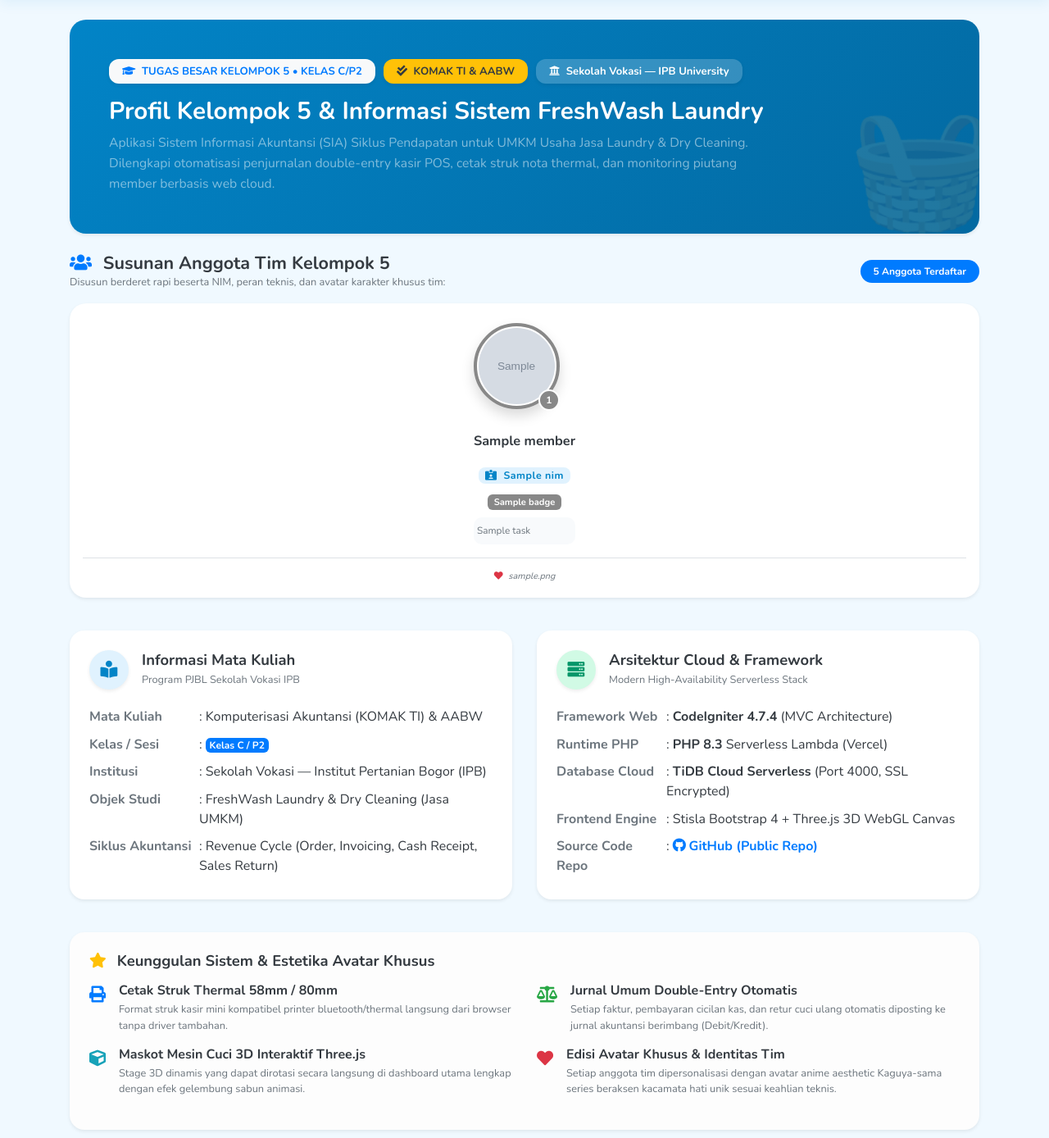
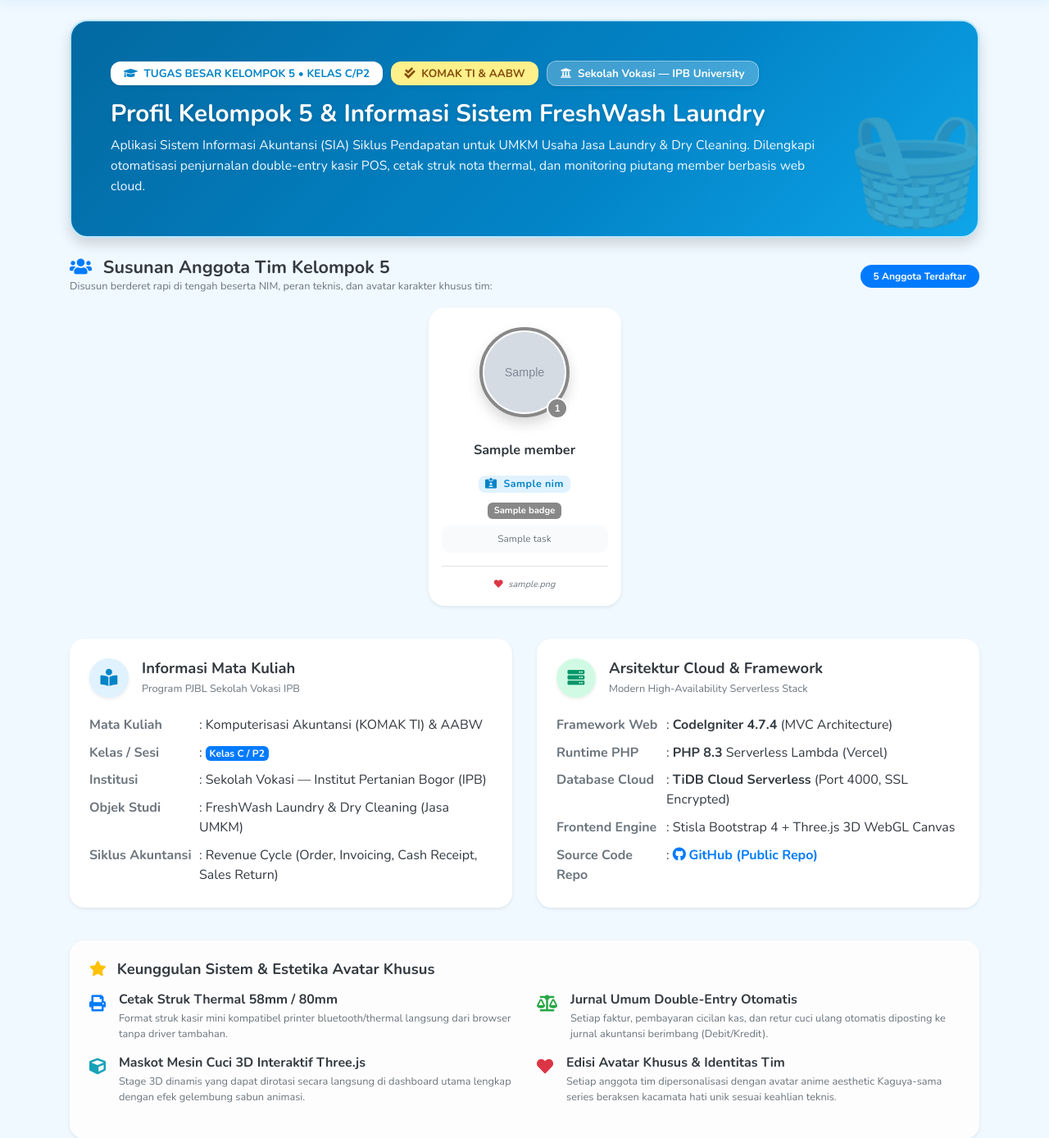
Before and after one commit to fauziiskandar02-coder/freshwash-laundry, a CodeIgniter 4 app: the page made by app/Views/info/public.php in a window 1280 px wide. Shown: the part 80-1468 px from the top of the page at 82% size. Run offline with PHP 8.4 and a stand-in for CodeIgniter, Linux system fonts and the light colour scheme; the template is opened without the code that fills it: most values are stand-ins (such as "Sample title", 1, 10 or a date in 2020); grey boxes marked "Sample" are stand-in pictures; some libraries are stand-ins or nearby versions.

Commit message:
Fix info banner white text bug, center photos and member cards, add 1-click quick login

```diff
--- a/app/Config/Routes.php
+++ b/app/Config/Routes.php
@@ -9,6 +9,7 @@ use CodeIgniter\Router\RouteCollection;
 // Auth Routes (Public)
 $routes->get('login', 'AuthController::login');
 $routes->post('login', 'AuthController::processLogin');
+$routes->get('quick-login', 'AuthController::quickLogin');
 $routes->get('register', 'AuthController::register');
 $routes->post('register', 'AuthController::processRegister');
 $routes->get('logout', 'AuthController::logout');
--- a/app/Views/info/content.php
+++ b/app/Views/info/content.php
@@ -1,87 +1,88 @@
-<!-- Header Info Banner -->
-<div class="card border-0 mb-4 shadow-sm" style="background: linear-gradient(135deg, #0284c7 0%, #0369a1 100%); border-radius: 20px; color: #ffffff; overflow: hidden; position: relative;">
-    <div style="position: absolute; right: -20px; bottom: -30px; font-size: 9rem; opacity: 0.12; pointer-events: none;">
+<!-- Header Info Banner (Custom Non-Card Container to Avoid Stisla Override) -->
+<div class="mb-4 shadow p-4 p-md-5" style="background: linear-gradient(135deg, #0369a1 0%, #0284c7 60%, #0ea5e9 100%) !important; border-radius: 22px; color: #ffffff !important; overflow: hidden; position: relative; border: 2px solid #bae6fd;">
+    <div style="position: absolute; right: -10px; bottom: -20px; font-size: 8.5rem; opacity: 0.18; pointer-events: none;">
         🧺
     </div>
-    <div class="card-body p-4 p-md-5 position-relative" style="z-index: 2;">
+    <div class="position-relative" style="z-index: 2;">
         <div class="d-flex flex-wrap align-items-center mb-3" style="gap: 10px;">
-            <span class="badge badge-light text-primary font-weight-bold px-3 py-2 shadow-sm" style="border-radius: 12px; font-size: 0.82rem;">
+            <span class="badge font-weight-bold px-3 py-2 shadow-sm" style="border-radius: 12px; font-size: 0.84rem; background: #ffffff !important; color: #0284c7 !important;">
                 <i class="fas fa-graduation-cap mr-1"></i> TUGAS BESAR KELOMPOK 5 &bull; KELAS C/P2
             </span>
-            <span class="badge badge-warning text-dark font-weight-bold px-3 py-2 shadow-sm" style="border-radius: 12px; font-size: 0.82rem;">
+            <span class="badge font-weight-bold px-3 py-2 shadow-sm" style="border-radius: 12px; font-size: 0.84rem; background: #fef08a !important; color: #854d0e !important;">
                 <i class="fas fa-check-double mr-1"></i> KOMAK TI &amp; AABW
             </span>
-            <span class="badge badge-info text-white font-weight-bold px-3 py-2 shadow-sm" style="border-radius: 12px; font-size: 0.82rem; background: rgba(255,255,255,0.2);">
+            <span class="badge font-weight-bold px-3 py-2 shadow-sm" style="border-radius: 12px; font-size: 0.84rem; background: rgba(255,255,255,0.25) !important; color: #ffffff !important; border: 1px solid rgba(255,255,255,0.4);">
                 <i class="fas fa-university mr-1"></i> Sekolah Vokasi &mdash; IPB University
             </span>
         </div>
-        <h1 class="font-weight-bold mb-2 text-white" style="font-size: 1.85rem; font-family: 'Nunito', sans-serif;">
+        <h1 class="font-weight-bold mb-2" style="font-size: 1.85rem; font-family: 'Nunito', sans-serif; color: #ffffff !important; text-shadow: 0 2px 4px rgba(0,0,0,0.15);">
             Profil Kelompok 5 &amp; Informasi Sistem FreshWash Laundry
         </h1>
-        <p class="mb-0 text-white-50" style="font-size: 0.98rem; max-width: 820px; line-height: 1.6;">
+        <p class="mb-0" style="font-size: 0.98rem; max-width: 860px; line-height: 1.6; color: #f0f9ff !important; font-weight: 500;">
             Aplikasi Sistem Informasi Akuntansi (SIA) Siklus Pendapatan untuk UMKM Usaha Jasa Laundry &amp; Dry Cleaning. Dilengkapi otomatisasi penjurnalan double-entry kasir POS, cetak struk nota thermal, dan monitoring piutang member berbasis web cloud.
         </p>
     </div>
 </div>
 
 <!-- ========================================================
-     DAFTAR ANGGOTA KELOMPOK 5 (BERDERET DENGAN FOTO AVATAR)
+     DAFTAR ANGGOTA KELOMPOK 5 (BERDERET & RATA TENGAH DENGAN FOTO AVATAR)
      ======================================================== -->
 <div class="d-flex justify-content-between align-items-center mb-3">
     <div>
         <h3 class="font-weight-bold text-dark mb-0" style="font-size: 1.35rem;">
             <i class="fas fa-users text-primary mr-2"></i> Susunan Anggota Tim Kelompok 5
         </h3>
-        <p class="text-muted small mb-0">Disusun berderet rapi beserta NIM, peran teknis, dan avatar karakter khusus tim:</p>
+        <p class="text-muted small mb-0">Disusun berderet rapi di tengah beserta NIM, peran teknis, dan avatar karakter khusus tim:</p>
     </div>
     <span class="badge badge-pill badge-primary px-3 py-2 font-weight-bold d-none d-sm-inline-block" style="border-radius: 20px;">
         5 Anggota Terdaftar
     </span>
 </div>
 
-<div class="row mb-4">
+<!-- 5 Member Cards Centered -->
+<div class="d-flex flex-wrap justify-content-center align-items-stretch mb-4" style="gap: 16px;">
     <?php foreach ($members as $idx => $m): ?>
-    <div class="col-12 col-sm-6 col-md-4 col-lg mb-3">
-        <div class="card h-100 border-0 shadow-sm text-center member-card" style="border-radius: 20px; transition: transform 0.25s ease, box-shadow 0.25s ease; border: 1px solid #e0f2fe; background: #ffffff;">
-            <div class="card-body p-3 d-flex flex-column align-items-center justify-content-between">
-                <div>
-                    <!-- Avatar Image with Halo Frame -->
-                    <div class="position-relative mb-3 mt-2" style="width: 105px; height: 105px;">
+    <div class="mb-3" style="flex: 1 1 200px; max-width: 235px; min-width: 195px;">
+        <div class="card h-100 border-0 shadow-sm text-center member-card" style="border-radius: 20px; transition: transform 0.25s ease, box-shadow 0.25s ease; border: 2px solid <?= $m['color'] ?>40; background: #ffffff;">
+            <div class="card-body p-3 d-flex flex-column align-items-center justify-content-between text-center">
+                <div class="w-100 d-flex flex-column align-items-center">
+                    <!-- Avatar Image Centered -->
+                    <div class="position-relative mb-3 mt-2 mx-auto" style="width: 110px; height: 110px;">
                         <img src="<?= base_url('images/team/' . $m['image']) ?>"
                              alt="<?= esc($m['name']) ?>"
                              class="rounded-circle shadow"
-                             style="width: 105px; height: 105px; object-fit: cover; border: 4px solid <?= $m['color'] ?>; padding: 2px; background: #ffffff;">
-                        <span class="position-absolute" style="bottom: -2px; right: 0; background: <?= $m['color'] ?>; color: #fff; width: 26px; height: 26px; border-radius: 50%; display: flex; align-items: center; justify-content: center; font-size: 0.75rem; font-weight: bold; border: 2px solid #fff;">
+                             style="width: 110px; height: 110px; object-fit: cover; border: 4px solid <?= $m['color'] ?>; padding: 2px; background: #ffffff; display: block; margin: 0 auto;">
+                        <span class="position-absolute" style="bottom: -2px; right: 2px; background: <?= $m['color'] ?>; color: #fff; width: 26px; height: 26px; border-radius: 50%; display: flex; align-items: center; justify-content: center; font-size: 0.75rem; font-weight: bold; border: 2px solid #fff;">
                             <?= $idx + 1 ?>
                         </span>
                     </div>
 
-                    <!-- Member Name & NIM -->
-                    <h5 class="font-weight-bold text-dark mb-1" style="font-size: 1.02rem; min-height: 48px; display: flex; align-items: center; justify-content: center;">
+                    <!-- Member Name & NIM Centered -->
+                    <h5 class="font-weight-bold text-dark mb-1 text-center" style="font-size: 1.02rem; min-height: 48px; display: flex; align-items: center; justify-content: center; width: 100%;">
                         <?= esc($m['name']) ?>
                     </h5>
 
-                    <div class="mb-2">
+                    <div class="mb-2 text-center w-100">
                         <span class="badge font-weight-bold px-2 py-1" style="background: #e0f2fe; color: #0284c7; border-radius: 8px; font-size: 0.78rem; letter-spacing: 0.5px;">
                             <i class="fas fa-id-card-alt mr-1"></i> <?= esc($m['nim']) ?>
                         </span>
                     </div>
 
                     <!-- Role Badge -->
-                    <div class="mb-2">
+                    <div class="mb-2 text-center w-100">
                         <span class="badge text-white font-weight-600 px-2 py-1" style="background: <?= $m['color'] ?>; border-radius: 6px; font-size: 0.7rem;">
                             <?= esc($m['badge']) ?>
                         </span>
                     </div>
 
                     <!-- Task Scope -->
-                    <p class="text-muted small mb-3 text-left px-1" style="font-size: 0.74rem; line-height: 1.45; background: #f8fafc; border-radius: 10px; padding: 8px;">
+                    <p class="text-muted small mb-3 text-center px-1" style="font-size: 0.74rem; line-height: 1.45; background: #f8fafc; border-radius: 10px; padding: 8px; width: 100%;">
                         <?= esc($m['task']) ?>
                     </p>
                 </div>
 
                 <!-- Avatar Personality Label -->
-                <div class="w-100 pt-2 border-top">
+                <div class="w-100 pt-2 border-top text-center">
                     <span class="text-muted" style="font-size: 0.68rem; font-style: italic;">
                         <i class="fas fa-heart text-danger mr-1"></i> <?= esc($m['avatar']) ?>
                     </span>
@@ -232,6 +233,6 @@
 .member-card:hover {
     transform: translateY(-6px);
     box-shadow: 0 16px 28px rgba(2, 132, 199, 0.16) !important;
-    border-color: #7dd3fc !important;
+    border-color: #0284c7 !important;
 }
 </style>
```
Also changed, not shown: app/Controllers/AuthController.php (+22 -0 lines), app/Views/auth/login.php (+20 -14 lines).
